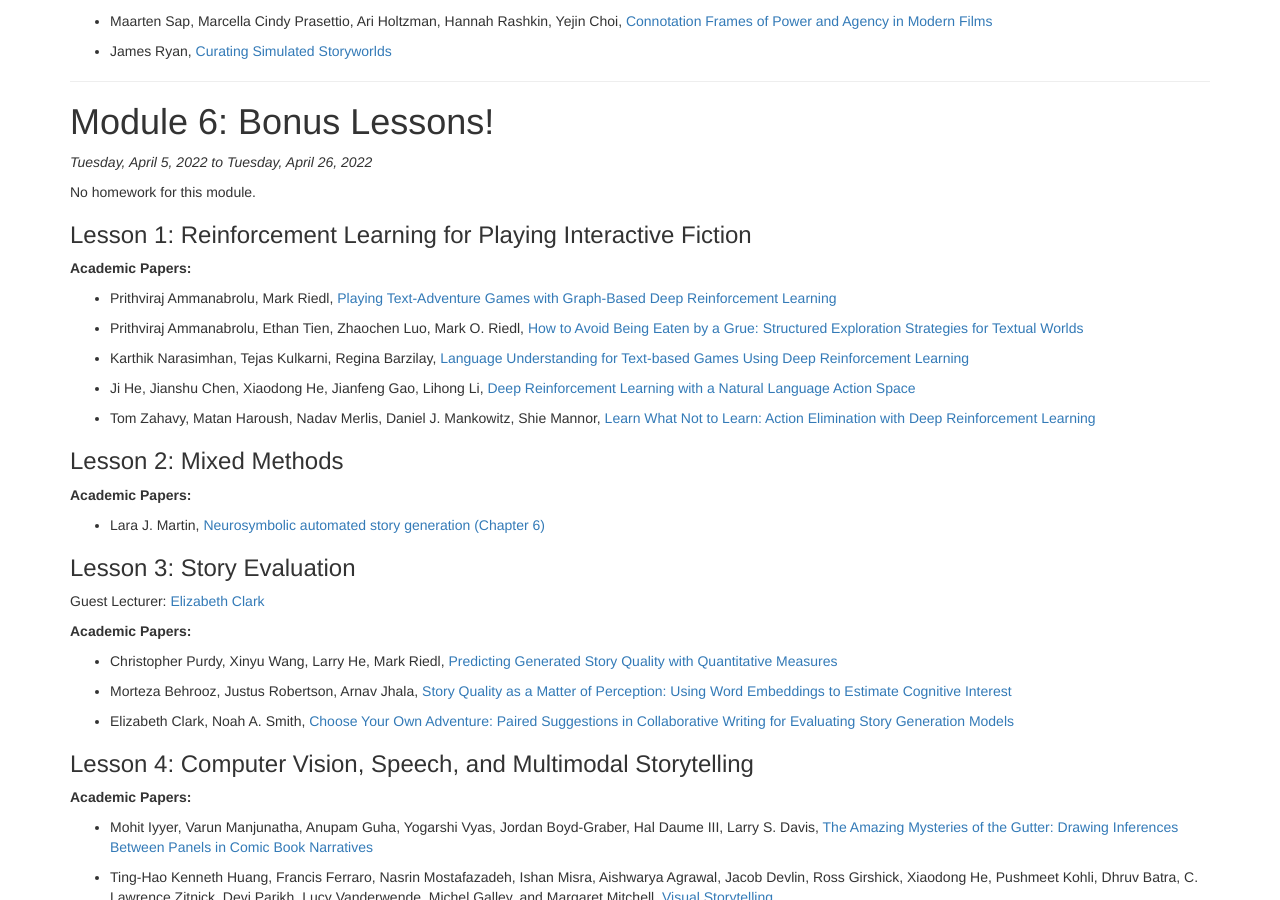
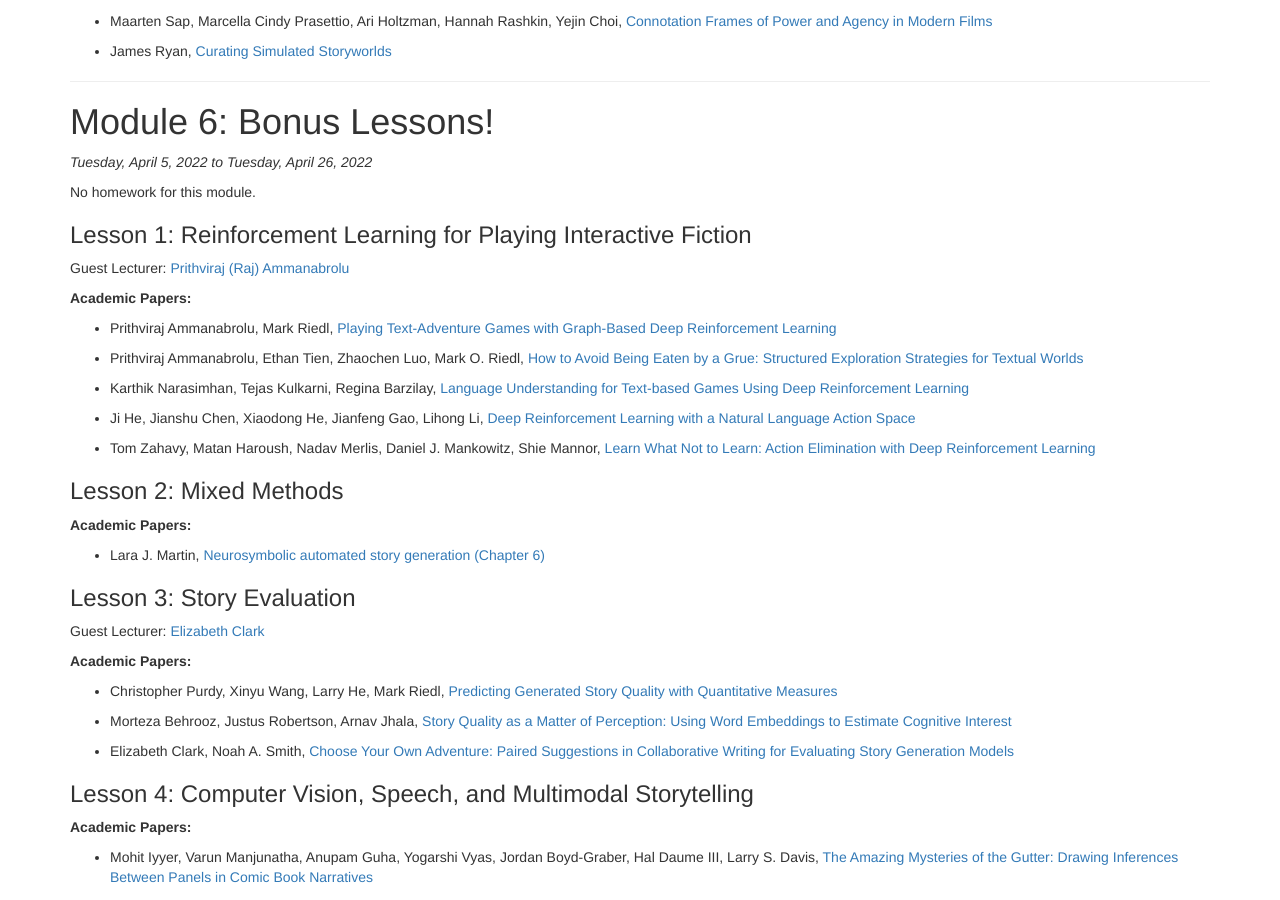
Before and after one commit to interactive-fiction-class/interactive-fiction-class.github.io, a Jekyll site: the page built from modules.md, in a window 1280 px wide and 900 px high, scrolled down 6292 px. Built offline with Jekyll 4.4.1, drawn with Linux system fonts in a browser that asks for light colours; nearby versions of some CDN libraries; a script that is not in the unit is left out.

Commit message:
Raj as guest lecturer 4/5

```diff
--- a/_data/modules.yaml
+++ b/_data/modules.yaml
@@ -572,6 +572,8 @@
   lessons:
     -
       title: Reinforcement Learning for Playing Interactive Fiction
+      guest_speaker: Prithviraj (Raj) Ammanabrolu
+      guest_url: http://prithvirajva.com/
       readings:
         -
           title: Playing Text-Adventure Games with Graph-Based Deep Reinforcement Learning
```
